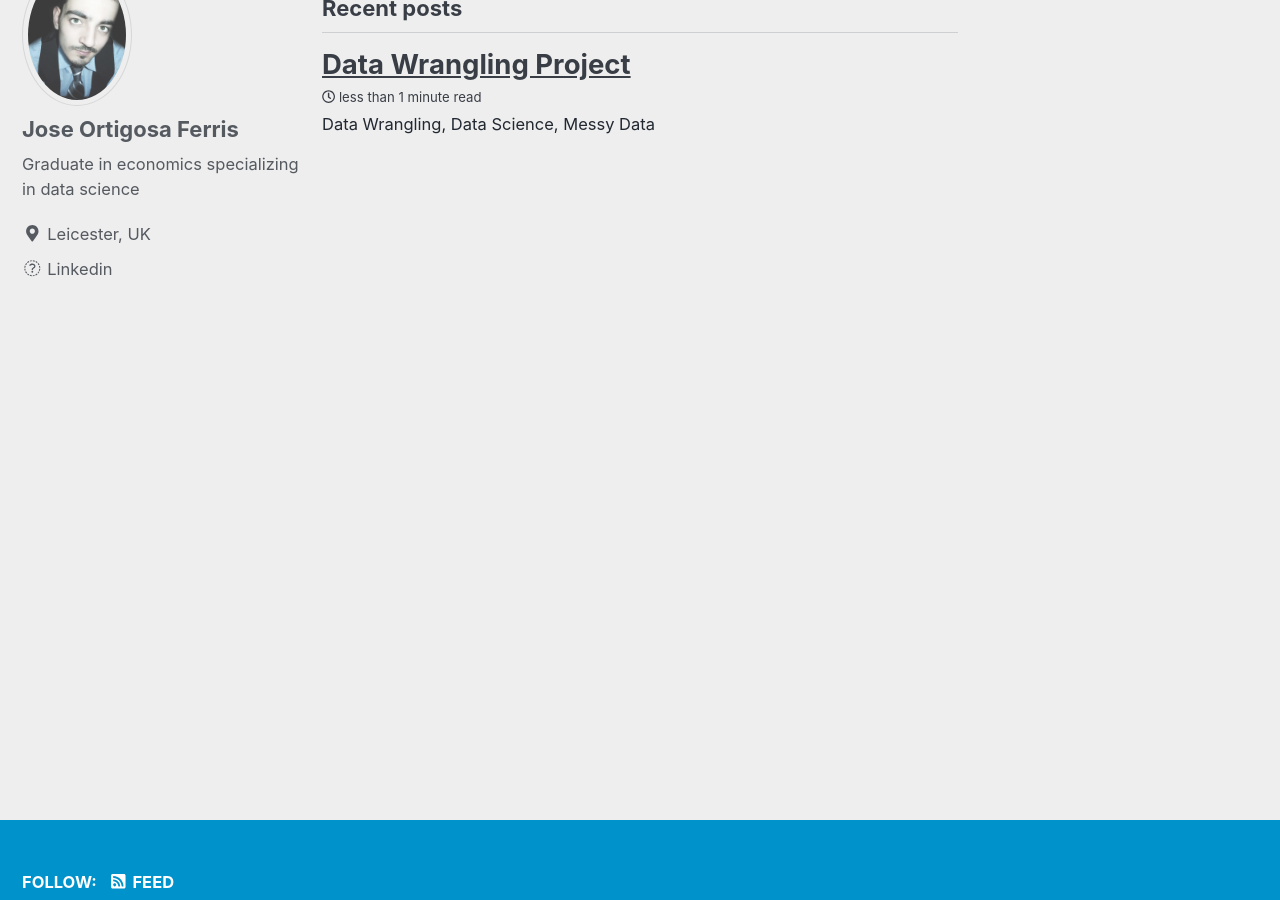
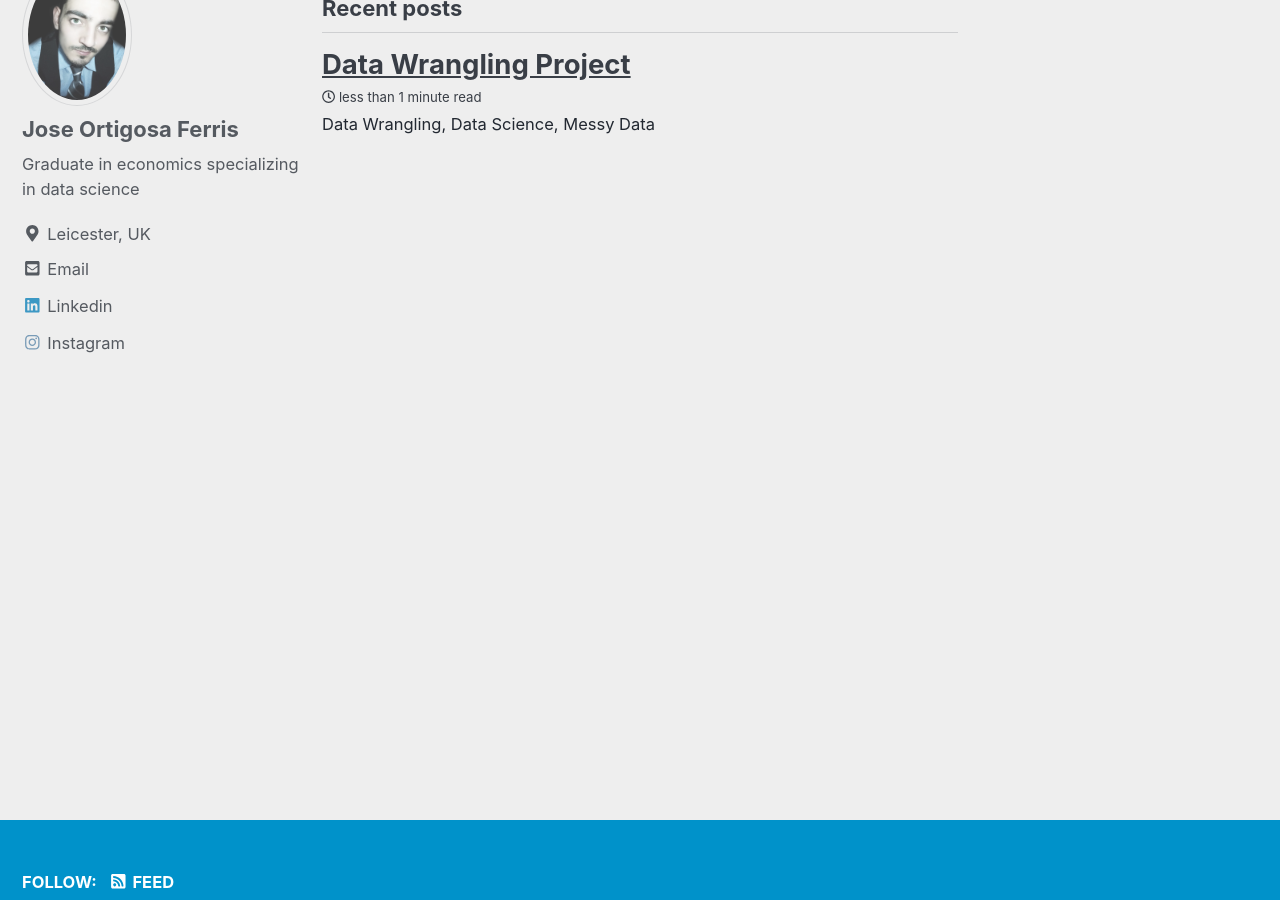
Before and after one commit to JoseOrtigosaFerris/JoseOrtigosaFerris.github.io, a Jekyll site: the page built from index.html, in a window 1280 px wide and 900 px high, scrolled down 453 px. Built offline with Jekyll 4.4.1, drawn with Linux system fonts in a browser that asks for light colours; cached includes are drawn as plain includes; nearby versions of some CDN libraries; the list of posts is cut into pages by our own code.

Commit message:
Update _config.yml

```diff
--- a/_config.yml
+++ b/_config.yml
@@ -114,7 +114,7 @@ author:
   links:
     - label: "Email"
       icon: "fas fa-fw fa-envelope-square"
-      # url: mailto:your.name@email.com
+      url: mailto:jose.ortigosa.ferris@gmail.com
     - label: "Website"
       icon: "fas fa-fw fa-link"
       # url: "https://your-website.com"
@@ -122,14 +122,14 @@ author:
       icon: "fab fa-fw fa-twitter-square"
       # url: "https://twitter.com/"
     - label: "Linkedin"
-      icon: "fab fa-fw fa-linkedin-square"
+      icon: "fab fa-fw fa-linkedin"
       url: "https://linkedin.com/in/joseconomy"
     - label: "GitHub"
       icon: "fab fa-fw fa-github"
       # url: "https://github.com/"
     - label: "Instagram"
       icon: "fab fa-fw fa-instagram"
-      # url: "https://instagram.com/"
+      url: "https://instagram.com/joseconomy"
 
 # Site Footer
 footer:
```
